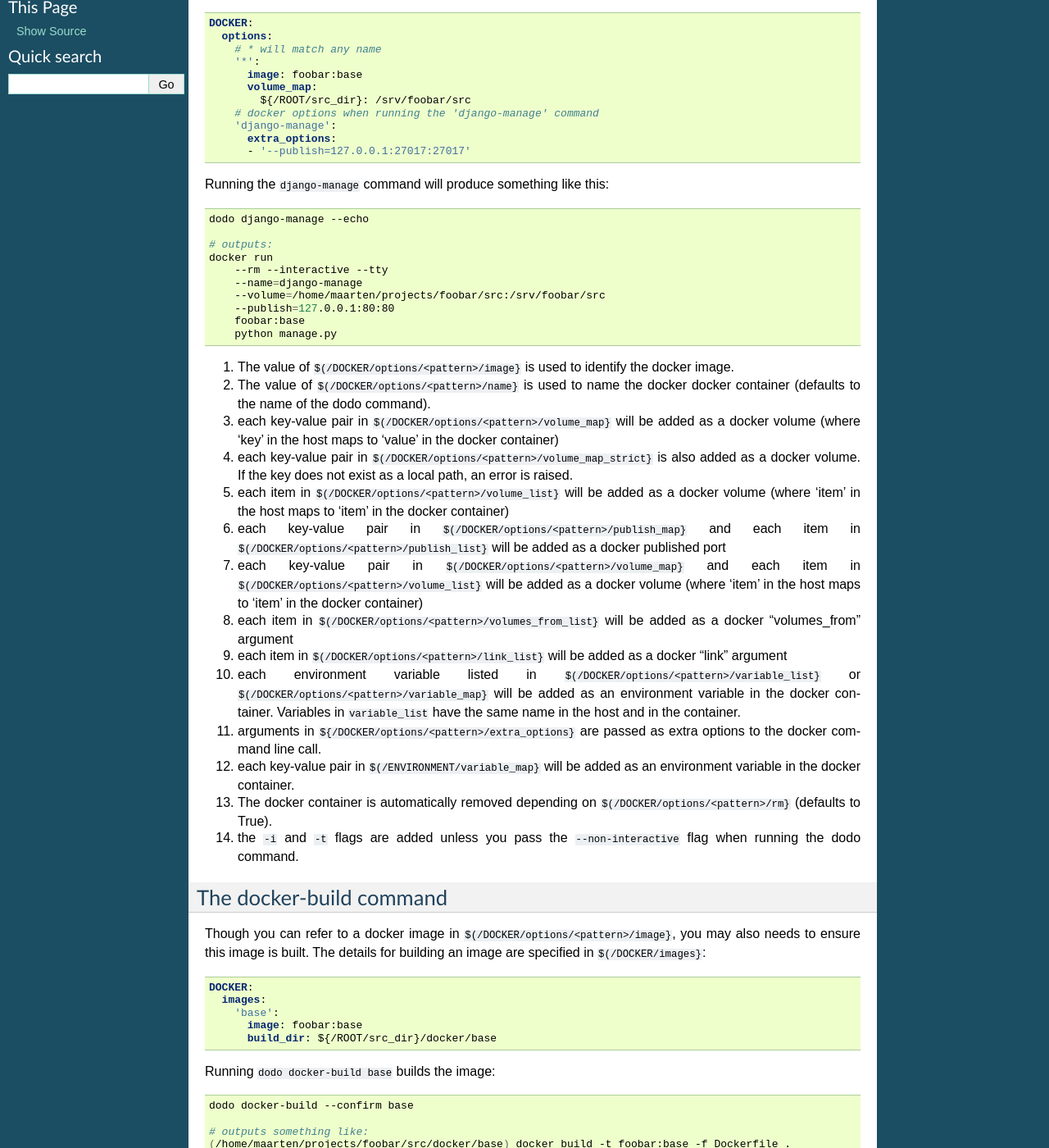
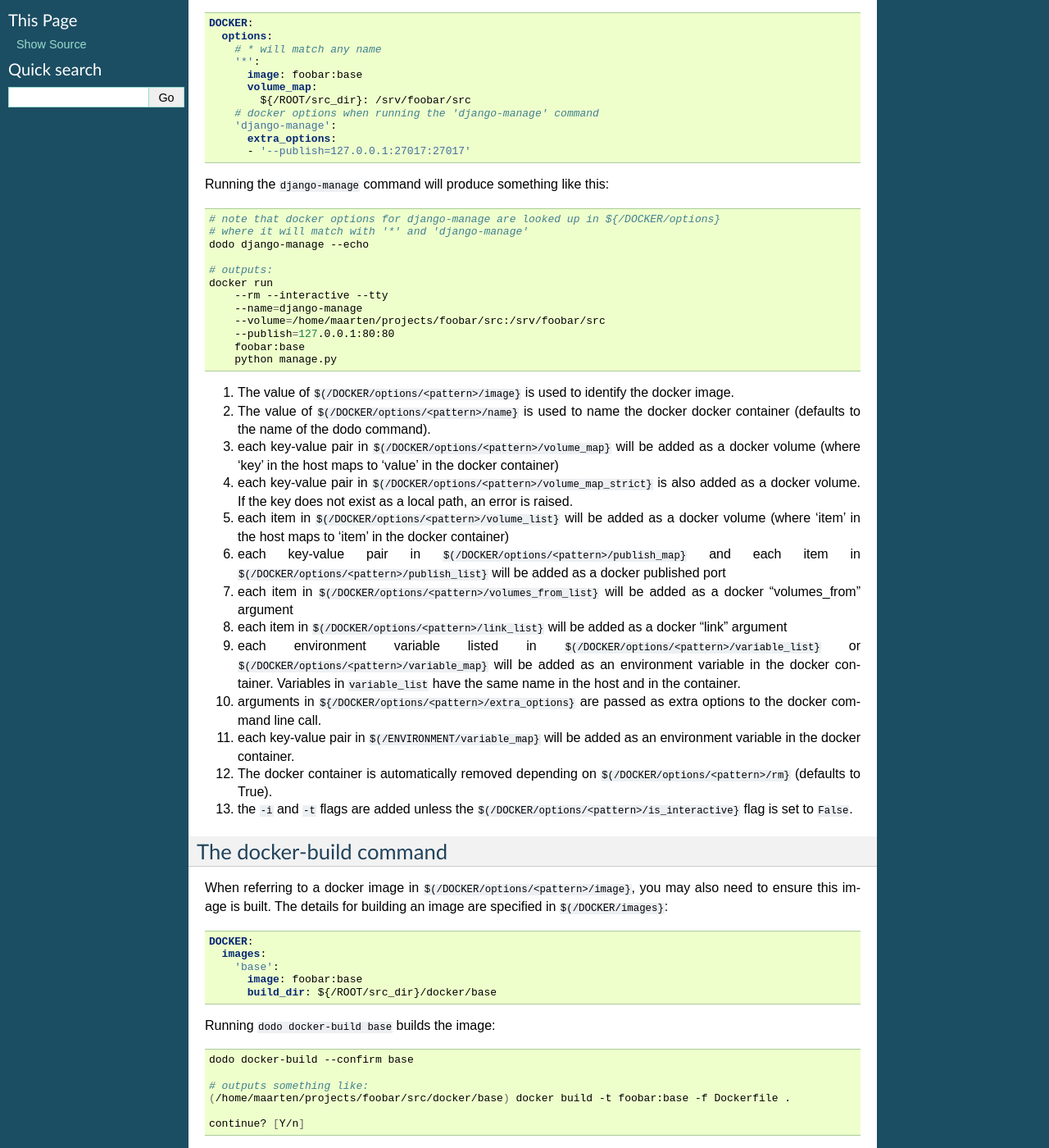
Before and after one commit to mnieber/dodo-commands, a Sphinx documentation site: the page built from doc/docker_commands.rst, in a window 1280 px wide and 1400 px high, scrolled down 216 px. Shown: the whole window at 82% size. Built offline with Sphinx 7.4.7, drawn with Linux system fonts in a browser that asks for light colours; some of the changed text lies outside the part shown.

Commit message:
Improve documentation

```diff
--- a/doc/configuration.rst
+++ b/doc/configuration.rst
@@ -60,6 +60,12 @@
 5. the following magic values are automatically added: ``${/ROOT/project_name}``, ``${/ROOT/project_dir}``, ``${/ROOT/res_dir}``. Finally the dodo_system_commands directory is automatically added to ``${/ROOT/command_path}``.
 
 
+How to use layers
+=================
+
+The layering mechanism is simple but powerful. A common use-case for layering is to place the settings for different web servers in ``server.develop.yaml``, ``server.staging.yaml`` and ``server.production.yaml``, and select a server (staging, for example) with ``dodo layer server staging`` (note that this makes a small change to the ``${/ROOT/layers}`` node in your configuration file). Another common use-case is switching between debug and release builds. If you want to keep your layers in a separate directory, use the ``${ROOT/layer_dir}`` setting.
+
+
 Preserving the configuration history
 ====================================
 
--- a/doc/docker_commands.rst
+++ b/doc/docker_commands.rst
@@ -27,6 +27,8 @@
 
 .. code-block:: bash
 
+    # note that docker options for django-manage are looked up in ${/DOCKER/options}
+    # where it will match with '*' and 'django-manage'
     dodo django-manage --echo
 
     # outputs:
@@ -51,8 +53,6 @@
 
 #. each key-value pair in ``$(/DOCKER/options/<pattern>/publish_map}`` and each item in ``$(/DOCKER/options/<pattern>/publish_list}`` will be added as a docker published port
 
-#. each key-value pair in ``$(/DOCKER/options/<pattern>/volume_map}`` and each item in ``$(/DOCKER/options/<pattern>/volume_list}`` will be added as a docker volume (where 'item' in the host maps to 'item' in the docker container)
-
 #. each item in ``$(/DOCKER/options/<pattern>/volumes_from_list}`` will be added as a docker "volumes_from" argument
 
 #. each item in ``$(/DOCKER/options/<pattern>/link_list}`` will be added as a docker "link" argument
@@ -65,13 +65,13 @@
 
 #. The docker container is automatically removed depending on ``$(/DOCKER/options/<pattern>/rm}`` (defaults to True).
 
-#. the ``-i`` and ``-t`` flags are added unless you pass the ``--non-interactive`` flag when running the dodo command.
+#. the ``-i`` and ``-t`` flags are added unless the ``$(/DOCKER/options/<pattern>/is_interactive}`` flag is set to ``False``.
 
 
 The docker-build command
 =======================
 
-Though you can refer to a docker image in ``$(/DOCKER/options/<pattern>/image}``, you may also needs to ensure this image is built. The details for building an image are specified in ``$(/DOCKER/images}``:
+When referring to a docker image in ``$(/DOCKER/options/<pattern>/image}``, you may also need to ensure this image is built. The details for building an image are specified in ``$(/DOCKER/images}``:
 
 .. code-block:: yaml
 
```
Also changed, not shown: other parts of doc/docker_commands.rst (+6 -0 lines).
